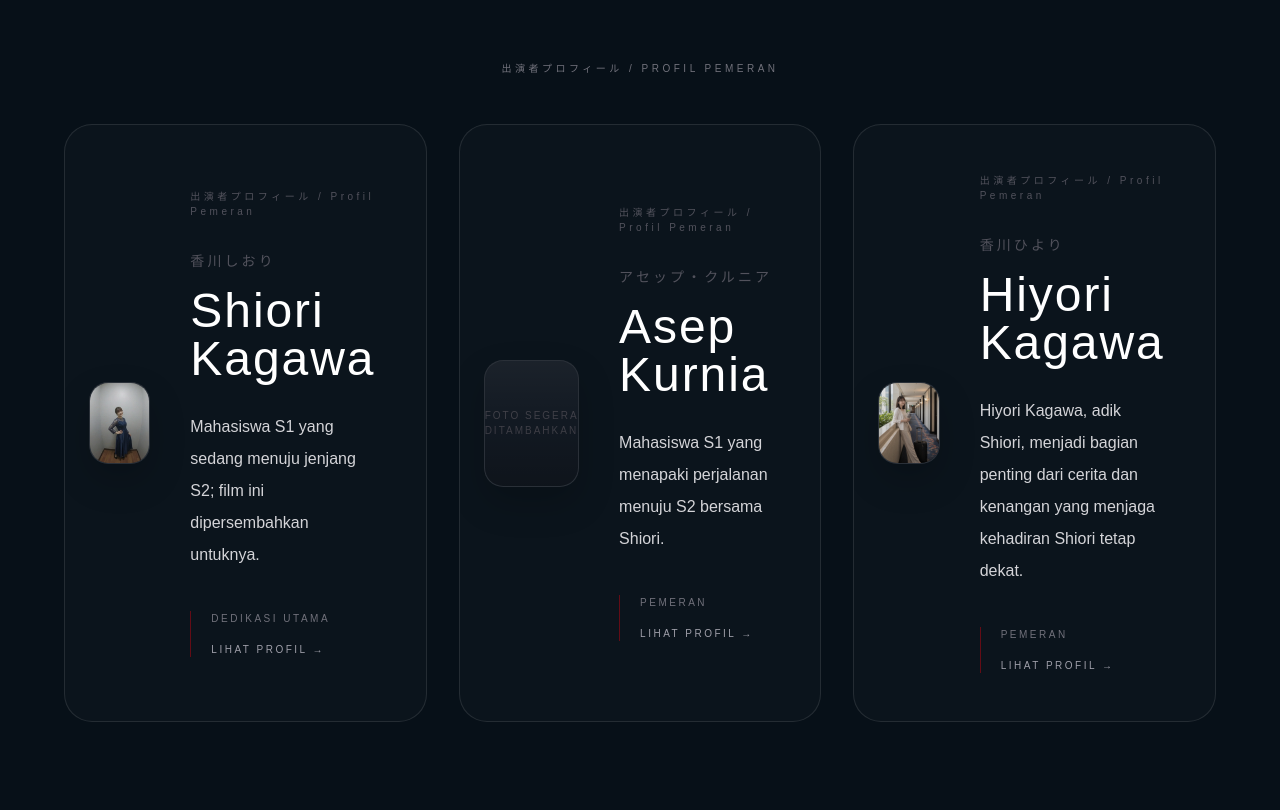
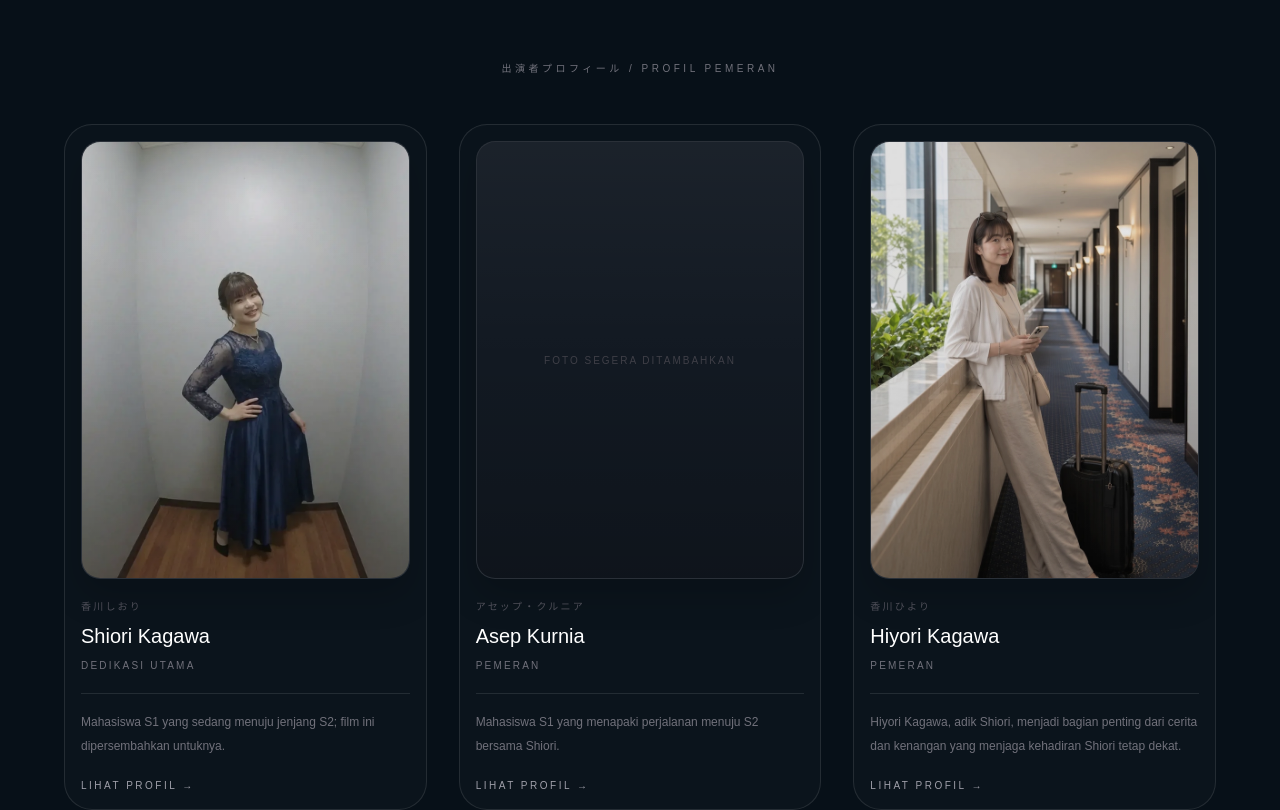
Before and after one commit to asepkurniaportofolio/Shiori-Kagawa, a Next.js app: page / in a window 1280 px wide. Shown: the part 3180-3990 px from the top of the page. Built offline with nearby package versions, Linux system fonts and the light colour scheme.

Commit message:
Restore compact cast card layout

```diff
--- a/app/page.tsx
+++ b/app/page.tsx
@@ -300,9 +300,9 @@ export default function Home() {
                 <Link
                   key={item.name}
                   href={`/pemeran/${item.slug}`}
-                  className="group grid gap-6 overflow-hidden rounded-[1.75rem] border border-white/10 bg-white/[0.02] p-4 transition-transform duration-300 hover:-translate-y-1 hover:border-white/30 hover:bg-white/[0.04] md:grid-cols-[0.7fr_1.3fr] md:items-center md:gap-10 md:p-6"
+                  className="group overflow-hidden rounded-[1.75rem] border border-white/10 bg-white/[0.02] p-4 transition-transform duration-300 hover:-translate-y-1 hover:border-white/30 hover:bg-white/[0.04]"
                 >
-                  <div className="relative aspect-[3/4] overflow-hidden rounded-[1.2rem] border border-white/10 bg-[#121922] shadow-[0_16px_36px_rgba(0,0,0,0.18)]">
+                  <div className="relative mb-5 aspect-[3/4] overflow-hidden rounded-[1.2rem] border border-white/10 bg-[#121922] shadow-[0_16px_36px_rgba(0,0,0,0.18)]">
                     {item.image ? (
                       <Image
                         src={item.image}
@@ -319,18 +319,13 @@ export default function Home() {
                     )}
                     <div className="pointer-events-none absolute inset-0 bg-gradient-to-t from-black/20 via-transparent to-white/[0.04]" />
                   </div>
-                  <div className="flex h-full flex-col justify-center py-2 md:py-6">
-                    <p className="text-[10px] tracking-[0.35em] text-zinc-600">出演者プロフィール / Profil Pemeran</p>
-                    <p className="mt-8 text-sm tracking-[0.22em] text-zinc-600">{item.japaneseName}</p>
-                    <p className="mt-4 text-3xl font-light tracking-[0.04em] text-white sm:text-5xl">{item.name}</p>
-                    <p className="mt-7 max-w-xl text-base leading-8 text-zinc-300">{item.profile}</p>
-                    <div className="mt-10 border-l border-red-800/60 pl-5">
-                      <p className="text-[10px] uppercase tracking-[0.25em] text-zinc-500">{item.role}</p>
-                      <p className="mt-4 text-[10px] uppercase tracking-[0.25em] text-zinc-400 transition group-hover:text-white">
-                        Lihat profil →
-                      </p>
-                    </div>
-                  </div>
+                  <p className="text-[10px] tracking-[0.22em] text-zinc-600">{item.japaneseName}</p>
+                  <p className="mt-2 text-xl font-light text-white">{item.name}</p>
+                  <p className="mt-2 text-[10px] uppercase tracking-[0.22em] text-zinc-500">{item.role}</p>
+                  <p className="mt-5 border-t border-white/10 pt-4 text-xs leading-6 text-zinc-500">{item.profile}</p>
+                  <p className="mt-5 text-[10px] uppercase tracking-[0.25em] text-zinc-400 transition group-hover:text-white">
+                    Lihat profil →
+                  </p>
                 </Link>
               ))}
             </div>
```
